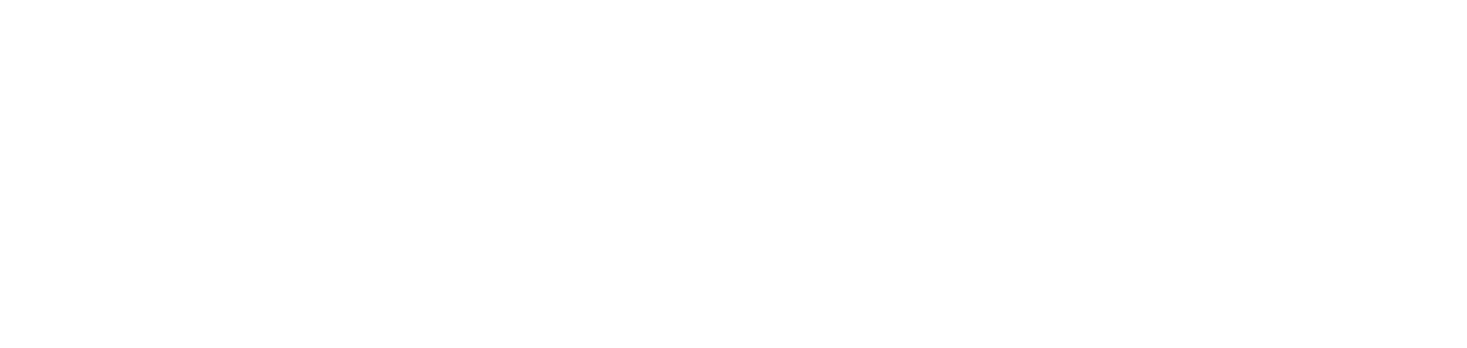
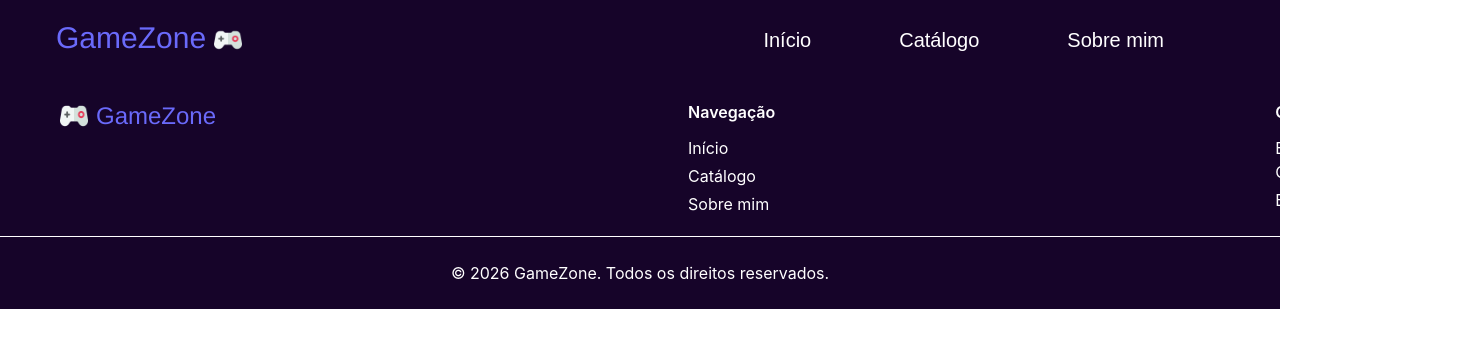
Before and after one commit to Mauro-Alexandre/React, a React (Vite) app in the folder Atividade/frontend/frontend/: page /perfil in a window 1280 px wide. Before the commit this address had no page. Shown: the top 348 px of the page, 1467 px wide, since content can reach past the window. Built offline with nearby package versions, Linux system fonts and the light colour scheme.

Commit message:
atividade

```diff
--- a/Atividade/frontend/frontend/src/assets/App.tsx
+++ b/Atividade/frontend/frontend/src/assets/App.tsx
@@ -2,6 +2,7 @@
 
 import Home from "./home";
 import Jogos from "./jogos";
+import Perfil from "./perfil";
 
 function App() {
   return (
@@ -13,6 +14,7 @@
             <Route path="/" element={<Home />} />
             <Route path="/home" element={<Home />} />
             <Route path="/jogos" element={<Jogos />} />
+            <Route path="/perfil" element={<Perfil />} />
           </Routes>
         </div>
       </main>
--- a/Atividade/frontend/frontend/src/assets/header.tsx
+++ b/Atividade/frontend/frontend/src/assets/header.tsx
@@ -51,7 +51,7 @@
             hover:duration-190
             hover:underline
             hover:underline-offset-20"
-            to={"/"}>
+            to={"/perfil"}>
             Sobre mim
           </Link>
         </li>
--- a/Atividade/frontend/frontend/src/assets/perfil.tsx
+++ b/Atividade/frontend/frontend/src/assets/perfil.tsx
@@ -0,0 +1,17 @@
+import Header from "./header";
+import Footer from "./footer";
+
+function Perfil()
+{
+    return (
+        <main>
+            <Header/>
+            <div className="">
+
+            </div>
+            <Footer/>
+        </main>
+    )
+}
+
+export default Perfil;
```
